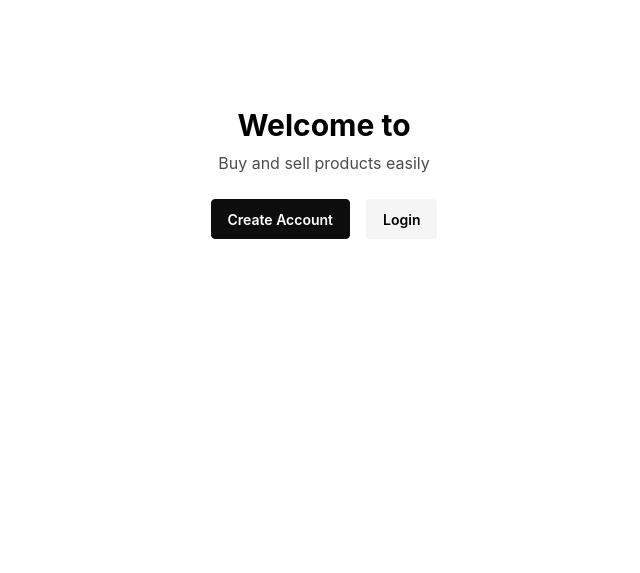
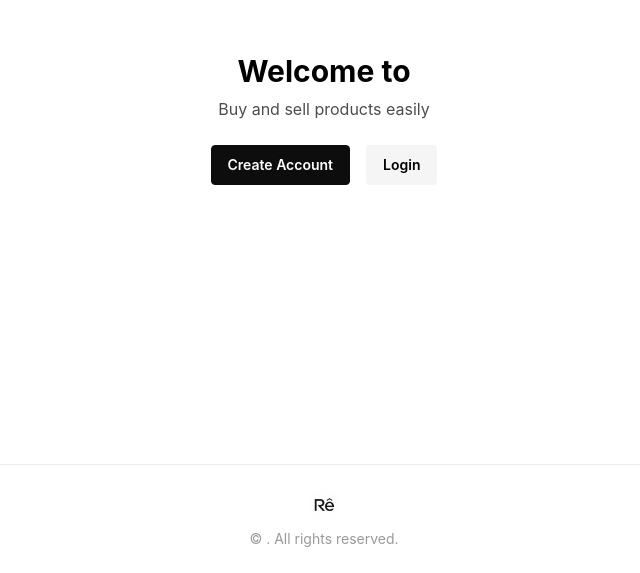
Before and after one commit to aarushkx/recommerce, a React (Vite) app in the folder frontend/: page / in a window 1280 px wide. Shown: the part 227-800 px from the top of the page, without its empty margins (316-956 px from the left). Built offline with nearby package versions, Linux system fonts and the light colour scheme; no server answers.

Commit message:
feat: add footer

```diff
--- /dev/null
+++ b/frontend/src/components/footer/Footer.jsx
@@ -0,0 +1,28 @@
+const Footer = () => {
+    const startYear = import.meta.env.VITE_START_YEAR;
+    const currentYear = new Date().getFullYear();
+
+    const YEAR_DISPLAY =
+        currentYear > startYear ? `${startYear} - ${currentYear}` : startYear;
+
+    return (
+        <footer className="border-t border-base-300 py-6">
+            <div className="flex flex-col items-center justify-center gap-2">
+                {/* Logo */}
+                <img
+                    src="/logo.png"
+                    alt={`${import.meta.env.VITE_APP_NAME} logo`}
+                    className="h-8 w-auto"
+                />
+
+                {/* Copyright */}
+                <div className="text-sm text-base-content/40">
+                    © {YEAR_DISPLAY} {import.meta.env.VITE_APP_NAME}. All rights
+                    reserved.
+                </div>
+            </div>
+        </footer>
+    );
+};
+
+export default Footer;
--- a/frontend/src/pages/core/LandingPage.jsx
+++ b/frontend/src/pages/core/LandingPage.jsx
@@ -1,10 +1,13 @@
 import { useNavigate } from "react-router-dom";
+import Footer from "../../components/footer/Footer";
 
 const LandingPage = () => {
     const navigate = useNavigate();
 
     return (
-        <div className="min-h-screen flex justify-center items-center">
+        <div className="min-h-screen flex flex-col">
+            {/* Main Content */}
+            <div className="grow flex justify-center items-center">
                 <div className="text-center flex flex-col gap-6">
                     <div>
                         <h1 className="text-3xl font-bold">
@@ -23,12 +26,19 @@ const LandingPage = () => {
                             Create Account
                         </button>
 
-                    <button className="btn" onClick={() => navigate("/login")}>
+                        <button
+                            className="btn"
+                            onClick={() => navigate("/login")}
+                        >
                             Login
                         </button>
                     </div>
                 </div>
             </div>
+
+            {/* Footer */}
+            <Footer />
+        </div>
     );
 };
 
```
Lines whose indentation alone changed are shown as unchanged.
